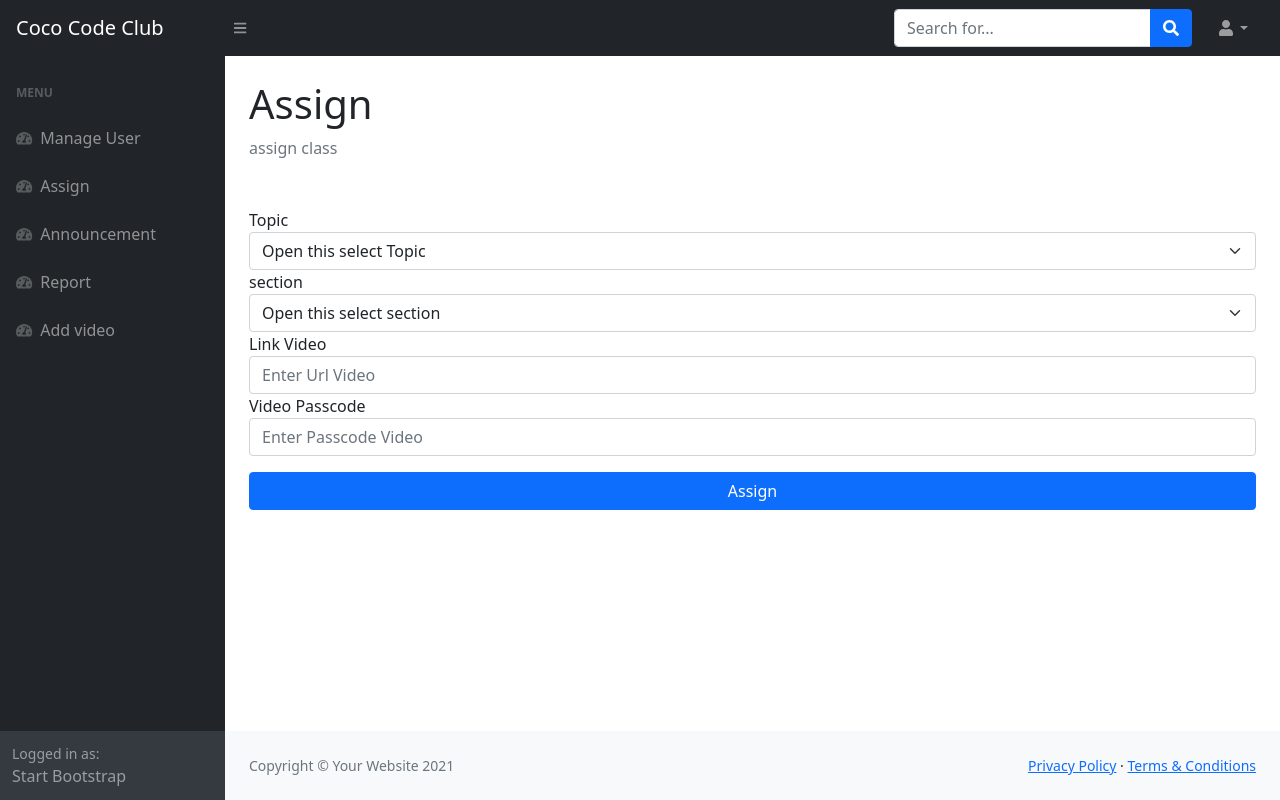
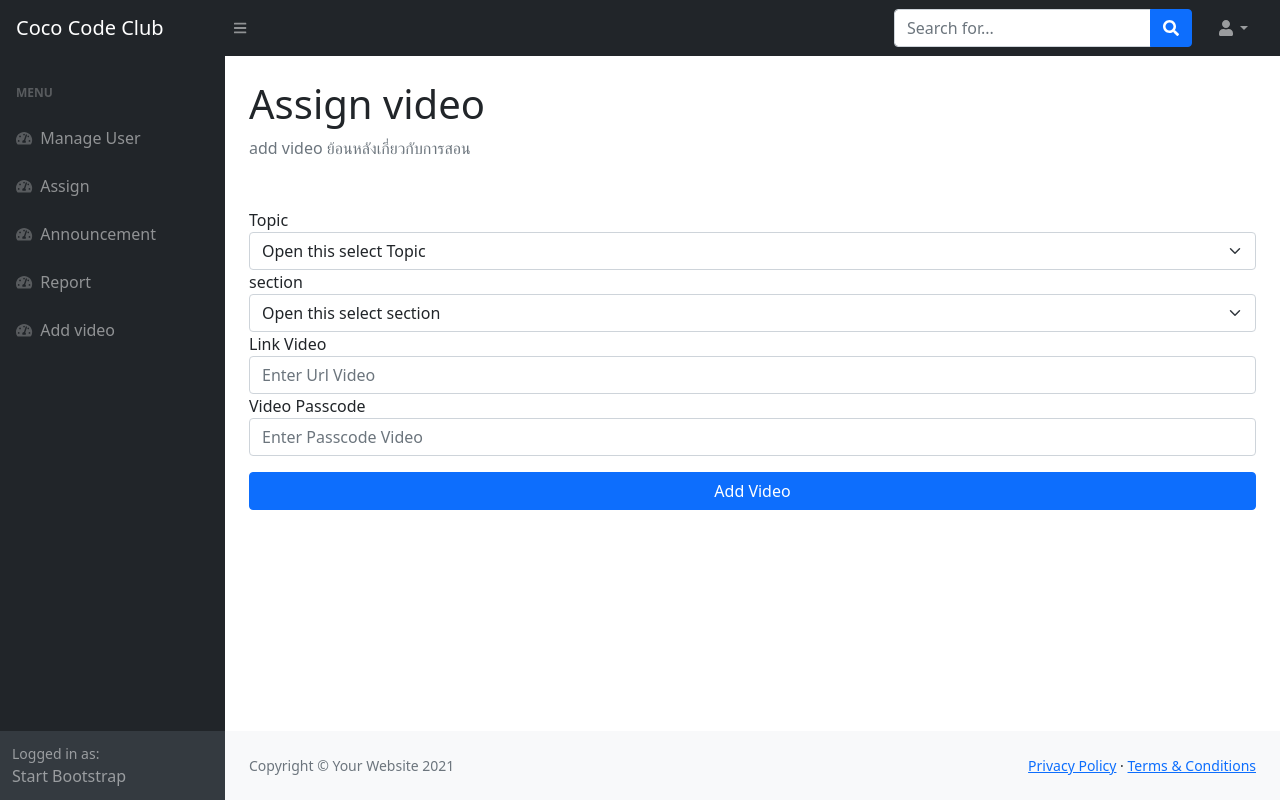
Before and after one commit to nackzess/web, a PHP site: page /tour/assign_vdo.php in a window 1280 px wide. Run offline with PHP 8.4, Linux system fonts and the light colour scheme; data comes from the database, SQL or seed files in the repository; some libraries are stand-ins or nearby versions.

Commit message:
- add vdo 2 -

```diff
--- a/assign_vdo.php
+++ b/assign_vdo.php
@@ -40,9 +40,9 @@
         <div id="layoutSidenav_content">
             <main>
                 <div class="container-fluid px-4">
-                    <h1 class="mt-4">Assign</h1>
+                    <h1 class="mt-4">Assign video</h1>
                     <ol class="breadcrumb mb-4">
-                        <li class="breadcrumb-item active">assign class</li>
+                        <li class="breadcrumb-item active">add video ย้อนหลังเกี่ยวกับการสอน</li>
                     </ol>
 
                     <div>
@@ -93,7 +93,7 @@
 
                                     <div class="form-group">
                                         <div class="col-sm-12 mt-3">
-                                            <input type="submit" name="btn_assign" class="btn btn-primary" style="width: 100%;" value="Assign">
+                                            <input type="submit" name="btn_assign" class="btn btn-primary" style="width: 100%;" value="Add Video">
                                         </div>
                                     </div>
                                 </div>
--- a/assign_vdo_db.php
+++ b/assign_vdo_db.php
@@ -17,6 +17,6 @@
     $sql = "UPDATE section_".$sec." SET link_video = '$link_vdo' , passcode = '$passcode' WHERE topic = '$topic';";
     $query = mysql_query($sql) or die;
 
-    echo "<script>alert('Assign Successfully...'); window.location='assign.php';</script>";
+    echo "<script>alert('Assign Successfully...'); window.location='assign_vdo.php';</script>";
 
 ?>
```
